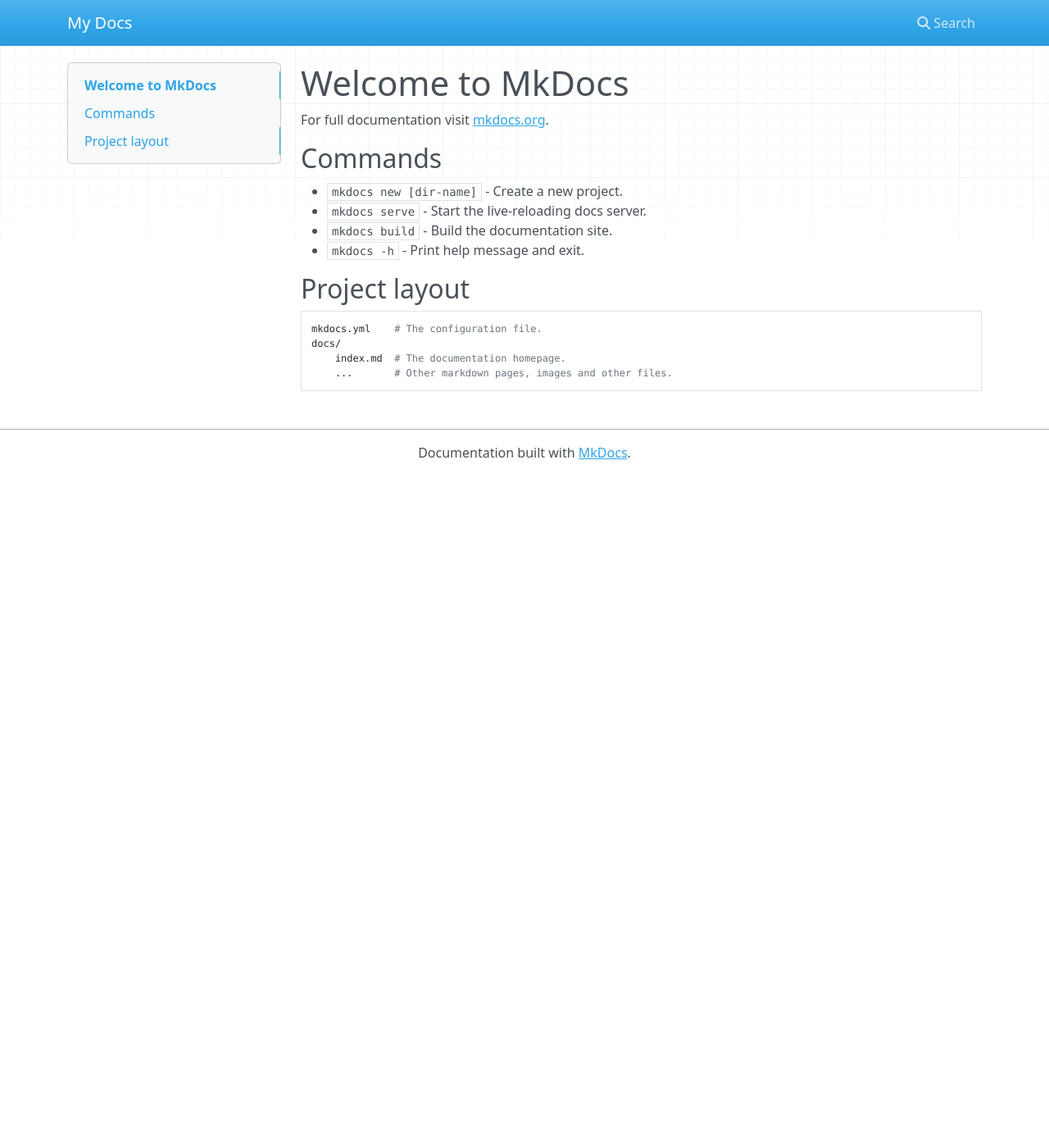
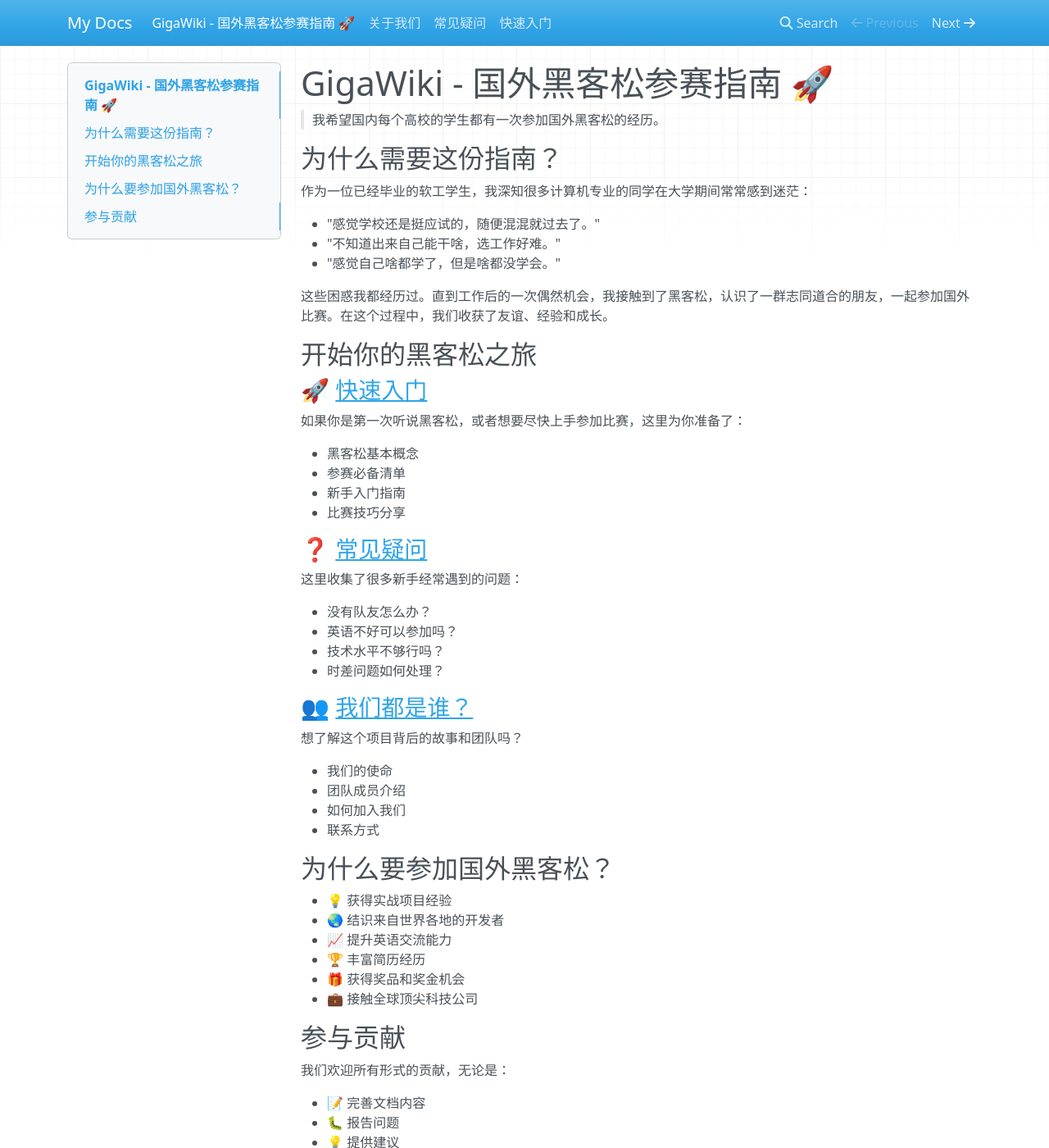
Before and after one commit to liweisu0/GigaWiki, an MkDocs documentation site: the page built from docs/index.md, in a window 1280 px wide and 1400 px high. Shown: the whole window at 82% size. Built offline with MkDocs 1.6.1, drawn with Linux system fonts in a browser that asks for light colours; nearby versions of some CDN libraries; some of the changed text lies outside the part shown.

Commit message:
feat: 添加黑客松指南

```diff
--- /dev/null
+++ b/docs/about-us.md
@@ -0,0 +1,51 @@
+# 关于我们
+
+## 我们的使命
+
+GigaWiki 的使命是帮助中国高校学生更好地参与国际黑客松比赛。我们希望：
+
+- 让更多学生了解黑客松文化
+- 降低参与国际比赛的门槛
+- 分享实用的参赛经验
+- 建立一个互助的开发者社区
+
+## 团队成员
+
+我们是一群热爱编程、热爱创造的开发者。团队成员来自不同的高校和企业，都有丰富的黑客松参赛经验。
+
+### 核心成员
+
+- 发起人：一位热爱开源的软件工程师
+- 内容贡献者：来自各个高校的学生和工程师
+- 社区维护者：热心的社区志愿者
+
+## 加入我们
+
+我们欢迎所有对黑客松感兴趣的朋友加入：
+
+### 如何参与
+
+1. 在 GitHub 上 Star 和 Fork 我们的项目
+2. 提交 Issue 或 Pull Request
+3. 加入我们的社区讨论
+4. 分享你的参赛经验
+
+### 联系方式
+
+- GitHub: [项目地址]
+- Email: [联系邮箱]
+- 微信群：[群二维码]
+- Discord: [服务器链接]
+
+## 支持我们
+
+如果你觉得这个项目对你有帮助，可以通过以下方式支持我们：
+
+- 在 GitHub 上给我们 Star
+- 分享给更多的同学
+- 参与内容编写和维护
+- 提供建议和反馈
+
+## 特别鸣谢
+
+感谢所有为这个项目做出贡献的朋友！
--- /dev/null
+++ b/docs/faq.md
@@ -0,0 +1,63 @@
+# 常见疑问
+
+## 参赛资格
+
+### Q: 没有队友可以参加吗？
+当然可以！很多比赛都提供组队环节，你可以：
+
+- 在比赛的Discord频道寻找队友
+- 参加赛前的组队环节
+- 关注比赛官方的组队板块
+- 在社交媒体上寻找志同道合的伙伴
+
+### Q: 英语不是很好怎么办？
+不用担心！很多参赛者英语也不是很好，你可以：
+
+- 提前准备一些常用英语表达
+- 使用翻译工具辅助交流
+- 多练习项目演示的表达
+- 记住，重要的是展示你的想法和技术能力
+
+### Q: 技术水平不够可以参加吗？
+完全可以！黑客松最重要的是学习和尝试：
+
+- 选择适合新手的比赛主题
+- 与有经验的队友合作
+- 关注创意和完成度
+- 把它当作学习的机会
+
+### Q: 时差问题如何解决？
+这确实是一个挑战，但可以这样处理：
+
+- 提前调整作息时间
+- 与队友轮流休息
+- 合理规划工作时间
+- 准备备用方案（如提前录制演示视频）
+
+## 比赛相关
+
+### Q: 比赛一般持续多久？
+- 通常是24-48小时
+- 也有持续一周的比赛
+- 部分比赛会有预热和后续活动
+
+### Q: 需要自己承担费用吗？
+- 大多数线上比赛都是免费的
+- 部分比赛会提供奖金和奖品
+- 某些线下比赛可能需要自行承担交通和住宿费用
+
+## 其他问题
+
+### Q: 没有获奖是否有意义？
+非常有意义！参与过程中你可以：
+
+- 积累实战项目经验
+- 认识志同道合的朋友
+- 了解最新技术趋势
+- 提升团队协作能力
+
+### Q: 如何准备项目展示？
+- 准备简洁的项目介绍
+- 突出项目创新点
+- 准备演示视频
+- 练习英文表达
--- a/docs/index.md
+++ b/docs/index.md
@@ -1,17 +1,62 @@
-# Welcome to MkDocs
+# GigaWiki - 国外黑客松参赛指南 🚀
 
-For full documentation visit [mkdocs.org](https://www.mkdocs.org).
+> 我希望国内每个高校的学生都有一次参加国外黑客松的经历。
 
-## Commands
+## 为什么需要这份指南？
 
-* `mkdocs new [dir-name]` - Create a new project.
-* `mkdocs serve` - Start the live-reloading docs server.
-* `mkdocs build` - Build the documentation site.
-* `mkdocs -h` - Print help message and exit.
+作为一位已经毕业的软工学生，我深知很多计算机专业的同学在大学期间常常感到迷茫：
 
-## Project layout
+- "感觉学校还是挺应试的，随便混混就过去了。"
+- "不知道出来自己能干啥，选工作好难。"
+- "感觉自己啥都学了，但是啥都没学会。"
 
-    mkdocs.yml    # The configuration file.
-    docs/
-        index.md  # The documentation homepage.
-        ...       # Other markdown pages, images and other files.
+这些困惑我都经历过。直到工作后的一次偶然机会，我接触到了黑客松，认识了一群志同道合的朋友，一起参加国外比赛。在这个过程中，我们收获了友谊、经验和成长。
+
+## 开始你的黑客松之旅
+
+### 🚀 [快速入门](./quick-start.md)
+
+如果你是第一次听说黑客松，或者想要尽快上手参加比赛，这里为你准备了：
+
+- 黑客松基本概念
+- 参赛必备清单
+- 新手入门指南
+- 比赛技巧分享
+
+### ❓ [常见疑问](./faq.md)
+
+这里收集了很多新手经常遇到的问题：
+
+- 没有队友怎么办？
+- 英语不好可以参加吗？
+- 技术水平不够行吗？
+- 时差问题如何处理？
+
+### 👥 [我们都是谁？](./about-us.md)
+
+想了解这个项目背后的故事和团队吗？
+
+- 我们的使命
+- 团队成员介绍
+- 如何加入我们
+- 联系方式
+
+## 为什么要参加国外黑客松？
+
+- 💡 获得实战项目经验
+- 🌏 结识来自世界各地的开发者
+- 📈 提升英语交流能力
+- 🏆 丰富简历经历
+- 🎁 获得奖品和奖金机会
+- 💼 接触全球顶尖科技公司
+
+## 参与贡献
+
+我们欢迎所有形式的贡献，无论是：
+
+- 📝 完善文档内容
+- 🐛 报告问题
+- 💡 提供建议
+- 👥 分享经验
+
+访问我们的 [GitHub 仓库](https://github.com/yourusername/GigaWiki) 了解更多。
--- /dev/null
+++ b/docs/quick-start.md
@@ -0,0 +1,48 @@
+# 快速入门
+
+## 什么是黑客松？
+
+黑客松(Hackathon)是一个将"Hack"（创新编程）和"Marathon"（马拉松）组合在一起的词。这是一个集体编程比赛，参赛者在限定时间内（通常24-48小时）完成一个项目的开发。
+
+## 参赛准备
+
+### 1. 基本要求
+- 稳定的网络连接（建议准备VPN）
+- 良好的英语交流能力（至少能读懂文档、进行基本对话）
+- GitHub账号
+- 常用开发环境配置完善
+
+### 2. 技术储备
+- Git基础操作
+- 一门主流编程语言（Python/JavaScript等）
+- 基本的前端知识（HTML/CSS/JavaScript）
+- 常用开发框架了解（React/Vue等）
+
+### 3. 工具准备
+- Discord/Slack（常用交流平台）
+- Zoom/Google Meet（视频会议软件）
+- VSCode/WebStorm等IDE
+- Figma/Canva（设计工具）
+
+## 比赛技巧
+
+### 1. 赛前准备
+- 仔细阅读比赛规则和主题
+- 提前组队（建议2-4人）
+- 准备项目想法模板
+- 测试所有必需的工具和环境
+
+### 2. 比赛中
+- 合理分配时间（建议：构思2h，开发16h，完善6h）
+- 保持与队友的沟通
+- 记得适当休息
+- 准备好演示文稿
+- 提前录制Demo视频（以防答辩时网络问题）
+
+## 推荐平台
+
+- [Devpost](https://devpost.com/)
+- [MLH](https://mlh.io/)
+- [HackerEarth](https://www.hackerearth.com/)
+- [Devfolio](https://devfolio.co/)
+- [AngelHack](https://angelhack.com/)
```
